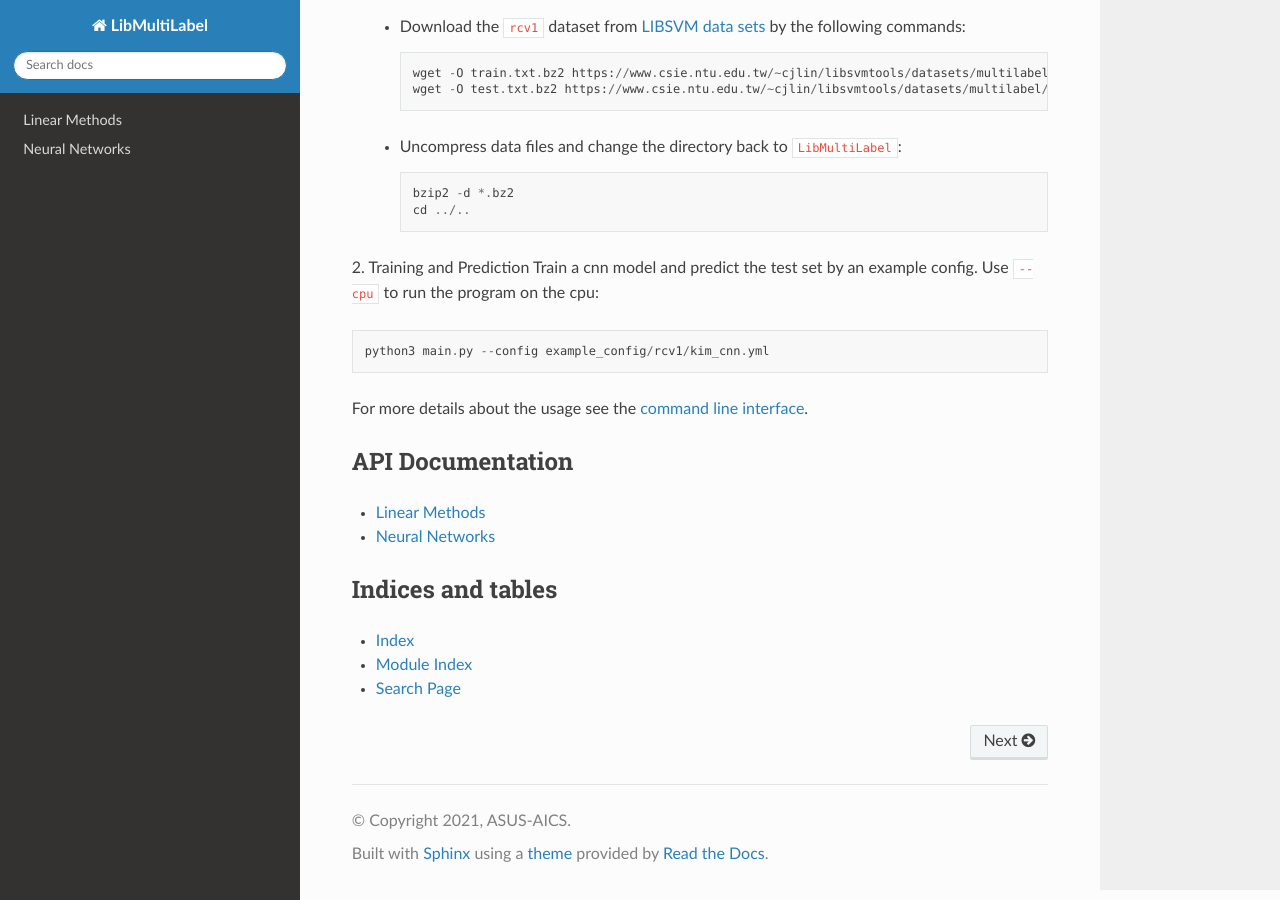
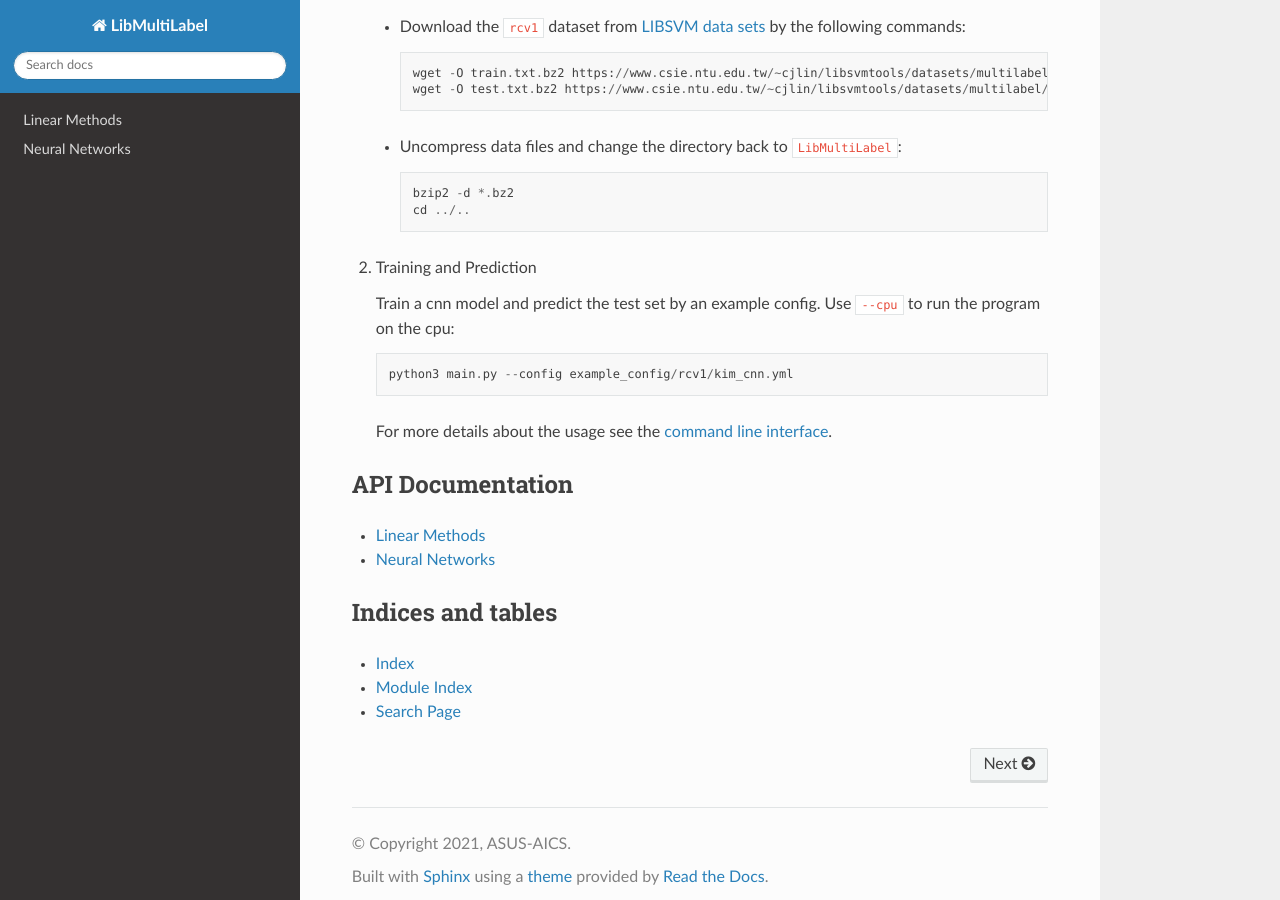
Before and after one commit to ASUS-AICS/LibMultiLabel, a Sphinx documentation site: the page built from docs/index.rst, in a window 1280 px wide and 900 px high, scrolled down 826 px. Built offline with Sphinx 7.4.7 and the Read the Docs theme 2.0.0, drawn with Linux system fonts in a browser that asks for light colours; pages that are not in the unit, such as notebooks, are missing from menus.

```diff
--- a/docs/index.rst
+++ b/docs/index.rst
@@ -40,11 +40,12 @@ Quick Start via an Example
       cd ../..
 
 2. Training and Prediction
-Train a cnn model and predict the test set by an example config. Use ``--cpu`` to run the program on the cpu::
 
-   python3 main.py --config example_config/rcv1/kim_cnn.yml
+   Train a cnn model and predict the test set by an example config. Use ``--cpu`` to run the program on the cpu::
 
-For more details about the usage see the `command line interface <modules/cli.html>`_.
+      python3 main.py --config example_config/rcv1/kim_cnn.yml
+
+   For more details about the usage see the `command line interface <modules/cli.html>`_.
 
 API Documentation
 -----------------
```
